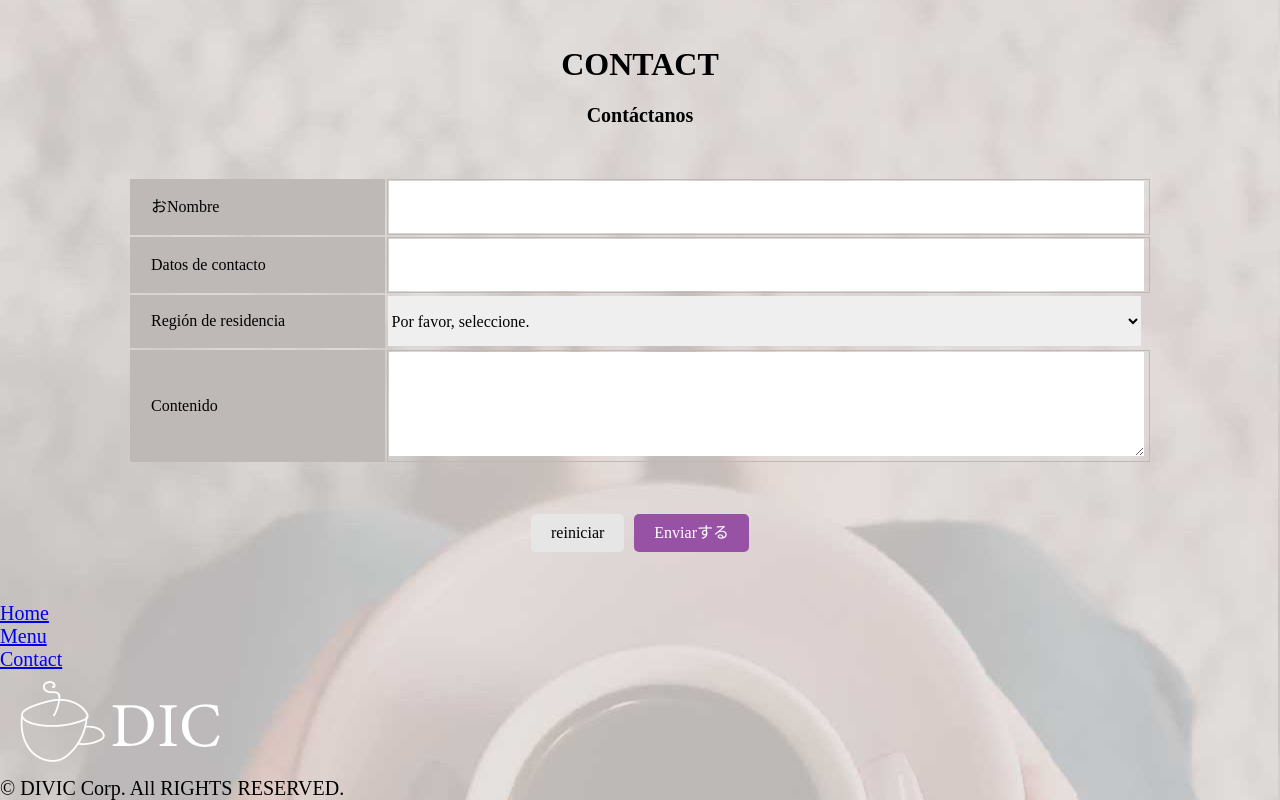
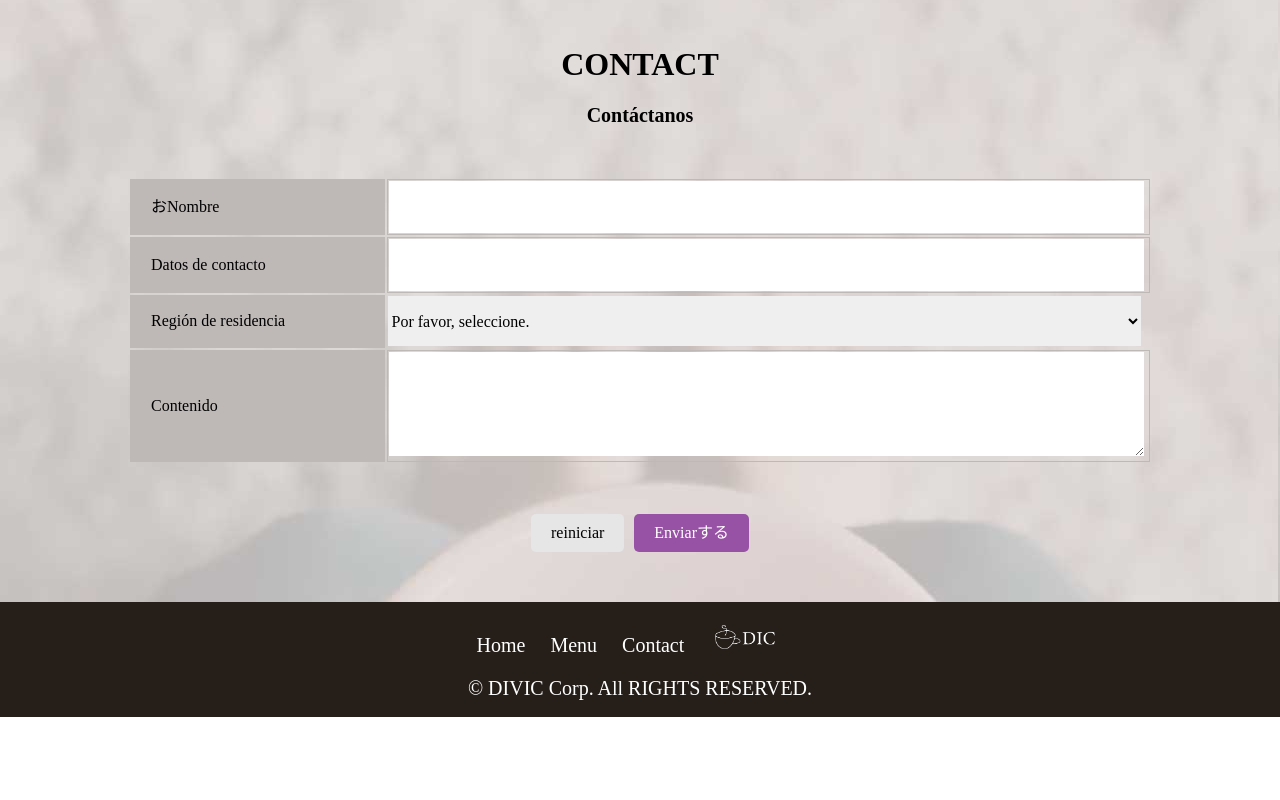
Before and after one commit to AnaliaRivarola/Desarrollo-Joven, a plain HTML site: page dic_cafe/contact.html in a window 1280 px wide. Shown: the part 309-1109 px from the top of the page. After the commit the page ends 1026 px from the top, so only its background shows below. Drawn offline with Linux system fonts and the light colour scheme; a web font is replaced by a local one.

Commit message:
Cambios en contact (footer)

```diff
--- a/dic_cafe/contact.html
+++ b/dic_cafe/contact.html
@@ -67,27 +67,22 @@
             </div>
         </form>
     </section>
-    <footer class="footer">
+    <footer class="footer-container">
         <nav>
-            <ul class="footer_nav">
-                <a href="index.html" class="footer_nav_item">
-                    <li>Home</li>
-                </a>
-                <a href="blueberry_pancakes.html" class="footer_nav_item">
-                    <li>Menu</li>
-                </a>
-                <a href="contact.html" class="footer_nav_item">
-                    <li>Contact</li>
-                </a>
-                <a href="index.html" class="footer_nav_item">
-                    <li>
-                        <img src="images/sample_logo_w.png" class="footer_logo">
-                    </li>
-                </a>
+            <ul>
+                <li><a href="index.html">Home</a></li>
+                <li><a href="#menu">Menu</a></li>
+                <li><a href="contact.html">Contact</a></li>
+                <li>
+                    <a href="index.html"><img src="images/sample_logo_w.png" alt="Logo"></a>
+                </li>
             </ul>
         </nav>
-        <p class="footer_right">© DIVIC Corp. All RIGHTS RESERVED.</p>
+        <div class="footer-copywrite">
+            <p>© DIVIC Corp. All RIGHTS RESERVED.</p>
+        </div>
     </footer>
+
 </body>
 
 </html>
--- a/dic_cafe/css/contact.css
+++ b/dic_cafe/css/contact.css
@@ -70,3 +70,41 @@ select {
 .reset_btn {
     background: #e6e6e6;
 }
+
+.footer-container {
+    background-color: #251e19;
+    color: white;
+    padding: 20px;
+    text-align: center;
+    margin-top: auto;
+    height: 75px;
+}
+
+.footer-container nav ul {
+    list-style-type: none;
+    padding: 0;
+    margin: 0;
+    justify-content: center;
+}
+
+.footer-container nav li {
+    display: inline-block;
+    margin-right: 20px;
+}
+
+.footer-container nav li a {
+    color: white;
+    text-decoration: none;
+}
+
+.footer-container nav li a:hover {
+    text-decoration: underline;
+}
+
+.footer-container nav li img {
+    height: 30px;
+}
+
+.footer-copywrite {
+    margin-top: 20px;
+}
```
